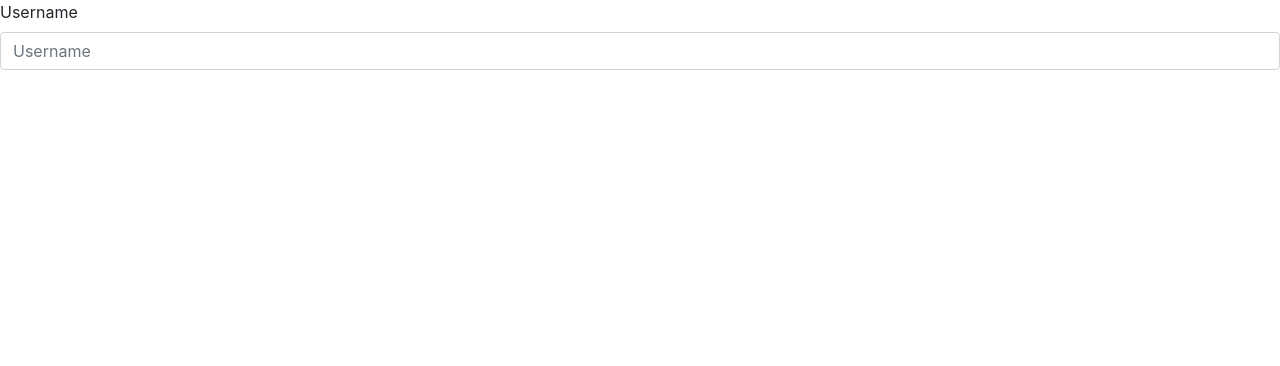
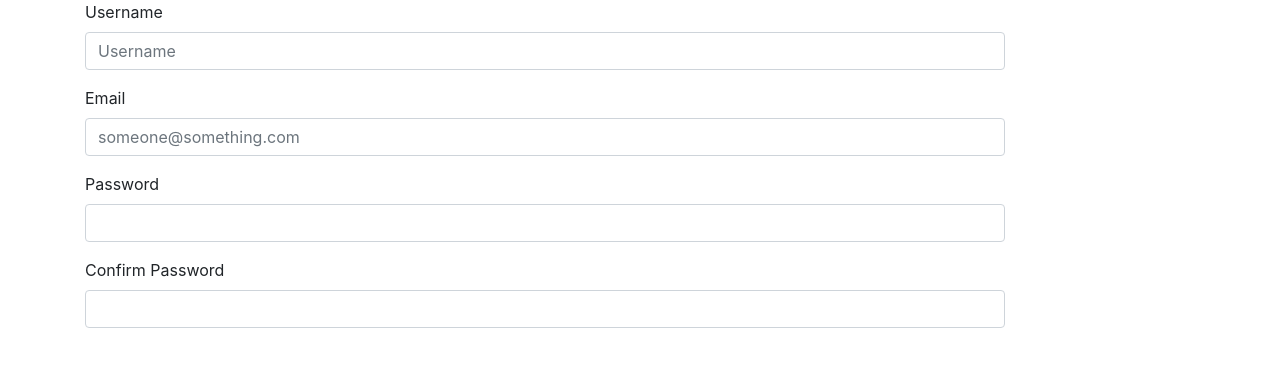
Before and after one commit to pitekcharles/untitledProject, a React (Create React App) app in the folder client/: page / in a window 1280 px wide. Shown: the top 366 px of the page. Built offline with nearby package versions, Linux system fonts and the light colour scheme.

Commit message:
added more to the account creation page

```diff
--- a/client/src/App.js
+++ b/client/src/App.js
@@ -1,11 +1,21 @@
 import React from 'react';
 import AccountCreateForm from "./pages/AccountCreateForm";
+import Container from "./Components/Container";
+import Row from "./Components/Row";
+import Column from "./Components/Column";
 
 function App() {
   return (
-    <>
-      <AccountCreateForm />
-    </>
+    <Container>
+      <Row>
+        <Column colWidth="col-md-2"></Column>
+      </Row>
+      <Row>
+        <Column colWidth="col-md-10">
+          <AccountCreateForm />
+        </Column>
+      </Row>
+    </Container>
   );
 }
 
--- a/client/src/Components/Column/index.js
+++ b/client/src/Components/Column/index.js
@@ -1,4 +1,4 @@
-import React from "./node_modules/react";
+import React from "react";
 
 function Column({ colWidth, children }) {
     return (
--- a/client/src/Components/container/index.js
+++ b/client/src/Components/container/index.js
@@ -1,6 +1,6 @@
 import React from "react";
 
-function container({ children }) {
+function Container({ children }) {
     return (
         <div className="container">
             {children}
@@ -8,4 +8,4 @@ function container({ children }) {
     );
 };
 
-export default container;
+export default Container;
--- a/client/src/Components/row/index.js
+++ b/client/src/Components/row/index.js
@@ -1,6 +1,6 @@
 import React from "react";
 
-function row({ children }) {
+function Row({ children }) {
     return (
         <div className="row">
             {children}
@@ -8,4 +8,4 @@ function row({ children }) {
     );
 };
 
-export default row;
+export default Row;
--- a/client/src/pages/AccountCreateForm.js
+++ b/client/src/pages/AccountCreateForm.js
@@ -11,6 +11,18 @@ function AccountCreateForm() {
                 <FormLabel name="Username" />
                 <FormInput id="username" placeholder="Username" />
             </FormGroup>
+            <FormGroup>
+                <FormLabel name="Email" />
+                <FormInput id="email" placeholder="someone@something.com" />
+            </FormGroup>
+            <FormGroup>
+                <FormLabel name="Password" />
+                <FormInput id="password" />
+            </FormGroup>
+            <FormGroup>
+                <FormLabel name="Confirm Password" />
+                <FormInput id="passwordConfirm" />
+            </FormGroup>
         </FormWrapper>
     );
 };
```
